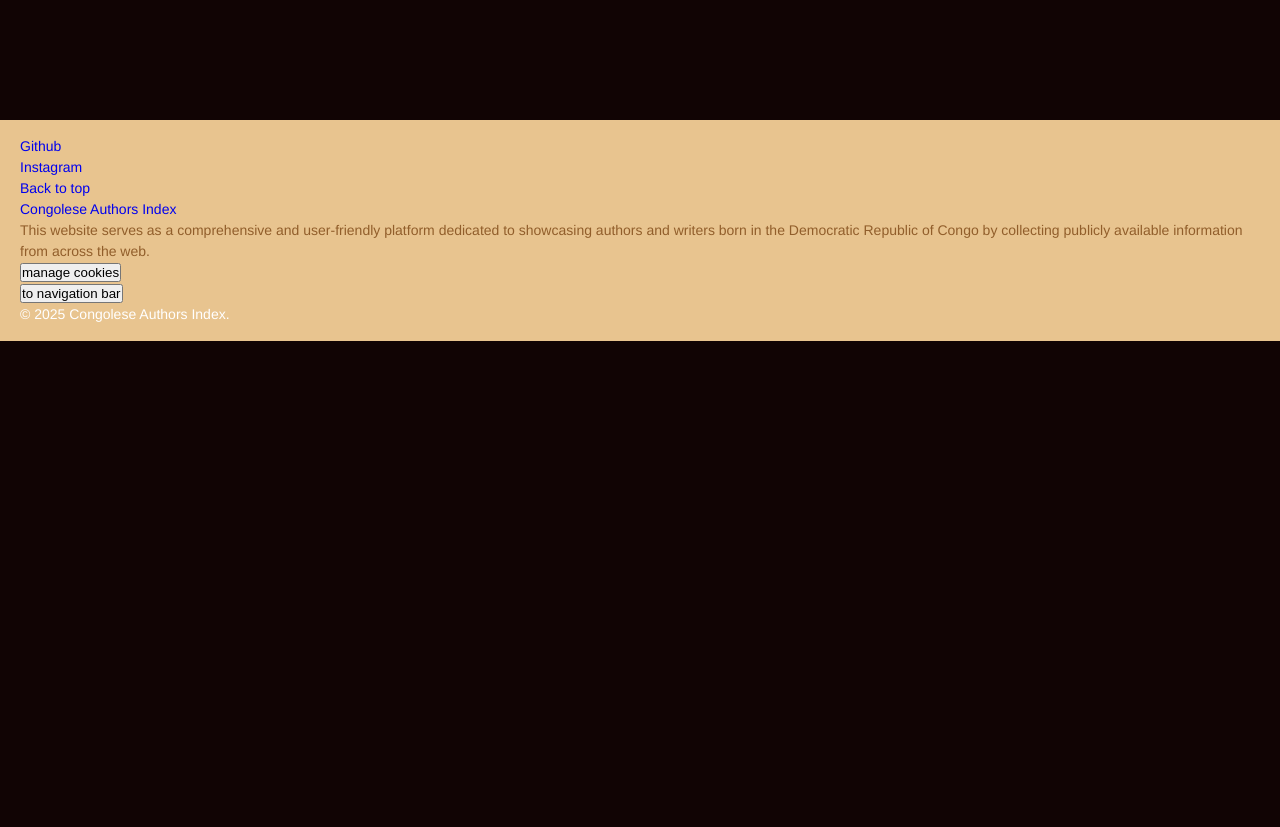
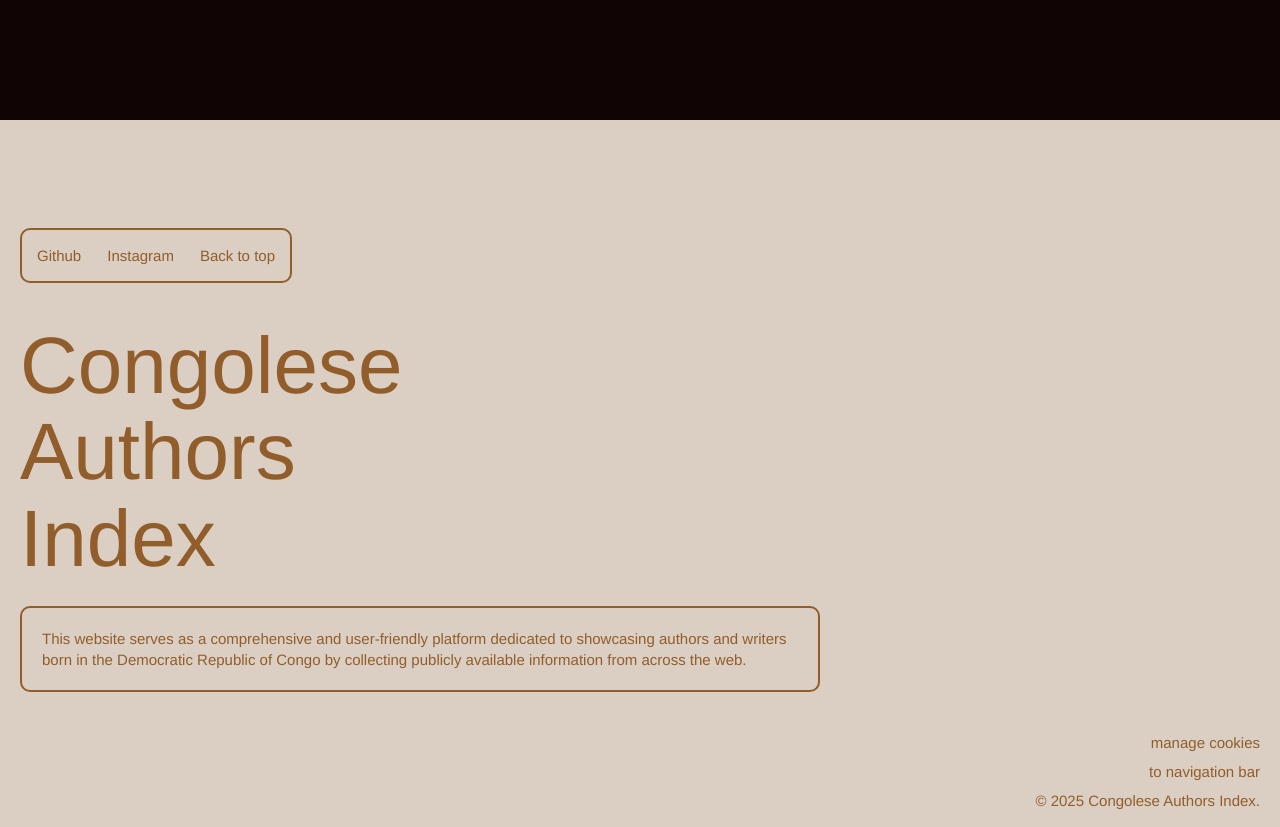
Before and after one commit to UncleDoubleU/Congolese-Authors-Index, a React (Vite) app in the folder 20250513-cai/: page / in a window 1280 px wide. Shown: the part 680-1507 px from the top of the page. Before the commit the page ends 1021 px from the top, so only its background shows below. Built offline with nearby package versions, Linux system fonts and the light colour scheme.

Commit message:
footer added and styled for xs screens

```diff
--- a/20250513-cai/src/App.sass
+++ b/20250513-cai/src/App.sass
@@ -14,7 +14,7 @@ $caiGrey: #DBCEC3
 $navItemsText: 400 1.125rem "helvetica", sans-serif
 $logoText: 400 1.125rem/1.25rem "helvetica", sans-serif
 $mobileH1: italic 300 21vw/3rem "Garamond", serif
-$mobileP: normal 300 0.875rem/1.3125rem "helvetica", sans-serif
+$mobileP: normal 300 0.9375rem/1.3125rem "helvetica", sans-serif
 
 html
      min-height: 100vh
@@ -24,6 +24,10 @@ html
           text-decoration: none
      a
           text-decoration: none
+
+     button
+          border: none
+          background: none
 
 body
      background-color: $caiDarkBrown
@@ -42,7 +46,7 @@ header
      top: 0
 
 main
-     width: 100vw
+     width: 100%
      min-height: 100vh
      padding: 1.875rem
 
@@ -52,8 +56,14 @@ h1
      margin-top: 6.5rem
 
 footer
-
+     width: 100%
+     min-width: min-content
+     min-height: 40rem
+     display: grid
+     grid-template-rows: repeat(3,auto)
+     gap: 2.5rem
      height: min-content
-     background-color: $caiBeige
+     background-color: $caiGrey
      color: $caiLightBrown
-     padding: 1rem 1.25rem
+     padding: 6.75rem 1.25rem 1rem
+     margin-bottom: 0
--- a/20250513-cai/src/BottomNav/BottomNav.tsx
+++ /dev/null
@@ -1,19 +0,0 @@
-function BottomNav() {
-  return (
-    <nav>
-      <ul>
-        <li>
-          <a href="/">Github</a>
-        </li>
-        <li>
-          <a href="/">Instagram</a>
-        </li>
-        <li>
-          <a href="#">Back to top</a>
-        </li>
-      </ul>
-    </nav>
-  );
-}
-
-export default BottomNav;
--- a/20250513-cai/src/Footer/Footer.module.sass
+++ b/20250513-cai/src/Footer/Footer.module.sass
@@ -1 +1,56 @@
 @use '../App'
+
+.socialMediaCont
+     width: min(100%, 17rem)
+
+     .socialMedia
+          display: flex
+          padding: 0.9375rem
+          align-items: center
+          border-radius: 0.625rem
+          border: 2px solid App.$caiLightBrown
+
+          // background: rgba(145, 94, 43, 0.05)
+          // backdrop-filter: blur(20px)
+     ul
+          display: flex
+          flex-wrap: wrap
+          gap: 1rem
+          width: 100%
+          justify-content: space-between
+
+          a
+               color: App.$caiLightBrown
+
+.info
+     display: flex
+     flex-direction: column
+     gap: 1.5rem
+
+.logo
+     width: min(100%, 17rem)
+     font-size: max(2.5rem,6.25vw)
+     line-height: max(2.5rem,6.75vw)
+     color: App.$caiLightBrown
+
+.description
+     padding: 1.25rem
+     border-radius: 0.625rem
+     border: 2px solid App.$caiLightBrown
+     max-width: 50rem
+
+.additionals
+     width: 100%
+     ul
+          align-items: end
+          display: flex
+          flex-direction: column
+          gap: 0.5rem
+
+          li
+               text-align: end
+               color: App.$caiLightBrown
+
+          button
+               color: App.$caiLightBrown
+               font: App.$mobileP
--- a/20250513-cai/src/Footer/Footer.tsx
+++ b/20250513-cai/src/Footer/Footer.tsx
@@ -1,17 +1,35 @@
 import styles from "./Footer.module.sass";
-import BottomNav from "../BottomNav/BottomNav";
+
 function Footer() {
   return (
     <footer>
-      <BottomNav />
-      <a href="/">Congolese Authors Index</a>
-      <p>
-        This website serves as a comprehensive and user-friendly platform
-        dedicated to showcasing authors and writers born in the Democratic
-        Republic of Congo by collecting publicly available information from
-        across the web.
-      </p>
-      <nav>
+      <section className={styles.socialMediaCont}>
+        <article className={styles.socialMedia}>
+          <ul>
+            <li>
+              <a href="/">Github</a>
+            </li>
+            <li>
+              <a href="/">Instagram</a>
+            </li>
+            <li>
+              <a href="#">Back to top</a>
+            </li>
+          </ul>
+        </article>
+      </section>
+      <section className={styles.info}>
+        <a className={styles.logo} href="/">
+          Congolese Authors Index
+        </a>
+        <p className={styles.description}>
+          This website serves as a comprehensive and user-friendly platform
+          dedicated to showcasing authors and writers born in the Democratic
+          Republic of Congo by collecting publicly available information from
+          across the web.
+        </p>
+      </section>
+      <section className={styles.additionals}>
         <ul>
           <li>
             <button>manage cookies</button>
@@ -23,7 +41,7 @@ function Footer() {
             <p>© 2025 Congolese Authors Index.</p>
           </li>
         </ul>
-      </nav>
+      </section>
     </footer>
   );
 }
--- a/20250513-cai/src/Navbar/Navbar.module.sass
+++ b/20250513-cai/src/Navbar/Navbar.module.sass
@@ -41,6 +41,7 @@
           a
                color: App.$caiDarkBrown
                &:hover, &:focus
+
                     background: App.$caiGrey
 
           li
```
Also changed, not shown: 1 other file (tests, documents, lock files or other folders).
